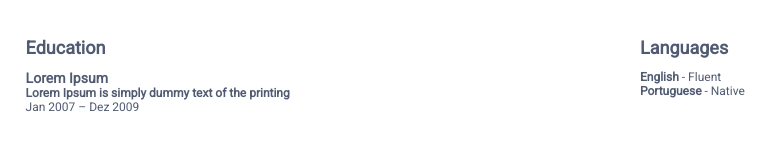
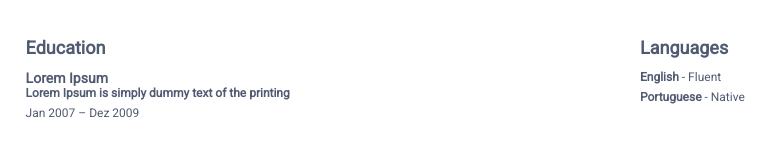
Before and after one commit to iassia/resume-generator, a Nuxt app: page / in a window 1280 px wide. Shown: the part 512-668 px from the top of the page, without its empty margins (0-782 px from the left). Built offline with nearby package versions, Linux system fonts and the light colour scheme.

Commit message:
refactor(adds): Extract additional information into components

```diff
--- /dev/null
+++ b/components/BaseEducation.vue
@@ -0,0 +1,28 @@
+<template>
+  <div>
+    <h3>{{ name }}</h3>
+    <p>
+      <strong>{{ course }}</strong>
+    </p>
+    <p>{{ period }}</p>
+  </div>
+</template>
+
+<script>
+export default {
+  props: {
+    name: {
+      type: String,
+      required: true
+    },
+    course: {
+      type: String,
+      default: ''
+    },
+    period: {
+      type: String,
+      default: ''
+    }
+  }
+}
+</script>
--- /dev/null
+++ b/components/BaseLanguage.vue
@@ -0,0 +1,21 @@
+<template>
+  <p>
+    <strong>{{ name }}</strong>
+    - {{ level }}
+  </p>
+</template>
+
+<script>
+export default {
+  props: {
+    name: {
+      type: String,
+      required: true
+    },
+    level: {
+      type: String,
+      default: ''
+    }
+  }
+}
+</script>
--- a/content/resume.yaml
+++ b/content/resume.yaml
@@ -5,9 +5,9 @@ profile:
   github: username
   email: johndoe@gmail.com
 education:
-  name: Lorem Ipsum
-  course: Lorem Ipsum is simply dummy text of the printing
-  period: Jan 2007 – Dez 2009
+  - name: Lorem Ipsum
+    course: Lorem Ipsum is simply dummy text of the printing
+    period: Jan 2007 – Dez 2009
 languages:
   - name: English
     level: Fluent
--- a/pages/index.vue
+++ b/pages/index.vue
@@ -41,18 +41,19 @@
       <div class="extra">
         <div class="extra__box">
           <h2>Education</h2>
-          <h3>{{ education.name }}</h3>
-          <p>
-            <strong>{{ education.course }}</strong>
-          </p>
-          <p class="period">{{ education.period }}</p>
+          <base-education
+            v-for="item in education"
+            :key="item.name"
+            v-bind="item"
+          />
         </div>
         <div class="extra__box">
           <h2>Languages</h2>
-          <p v-for="language in languages" :key="language.name">
-            <strong>{{ language.name }}</strong>
-            - {{ language.level }}
-          </p>
+          <base-language
+            v-for="language in languages"
+            :key="language.name"
+            v-bind="language"
+          />
         </div>
       </div>
     </div>
@@ -68,10 +69,14 @@ import {
 } from '@/content/resume.yaml'
 
 import BaseProfile from '@/components/BaseProfile'
+import BaseEducation from '@/components/BaseEducation'
+import BaseLanguage from '@/components/BaseLanguage'
 
 export default {
   components: {
-    BaseProfile
+    BaseProfile,
+    BaseEducation,
+    BaseLanguage
   },
   data() {
     return {
@@ -120,6 +125,10 @@ export default {
 
   h2 {
     margin-bottom: 1rem;
+  }
+
+  p {
+    margin-bottom: 0.5rem;
   }
 }
 
```
